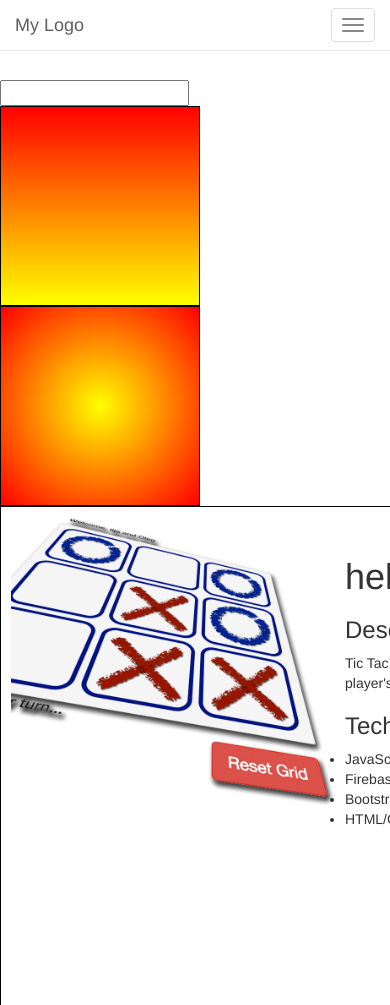
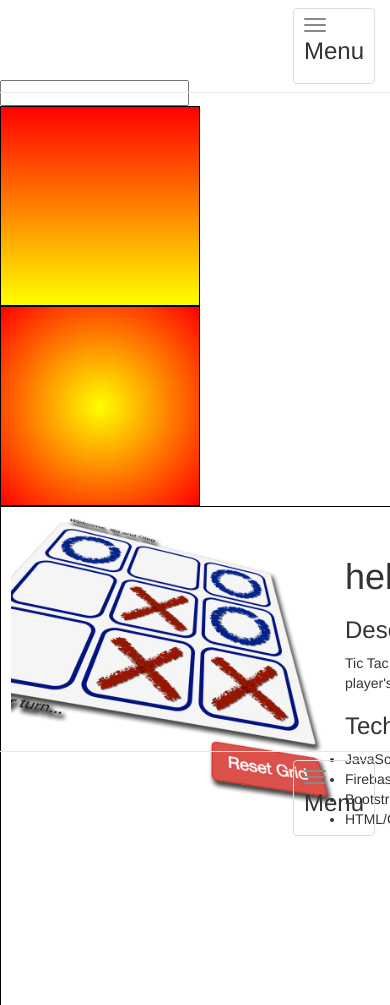
Before and after one commit to IljaGoushcha/js_self_invoking_function, a plain HTML site: page datalist.html in a window 390 px wide. Shown: the top 1005 px of the page. Drawn offline with nearby package versions, Linux system fonts and the light colour scheme.

Commit message:
modifying nav bar

```diff
--- a/datalist.html
+++ b/datalist.html
@@ -15,13 +15,16 @@
       <div class="container">
 
         <div class="navbar-header">
-          <a class="navbar-brand" href="#">My Logo</a>
+
 
           <button type="button" class="navbar-toggle" data-toggle="collapse" data-target=".navbar-collapse">
             <span class="sr-only">Toggle navigation</span>
-            <span class="icon-bar"></span>
-            <span class="icon-bar"></span>
-            <span class="icon-bar"></span>
+            <div class="three-bars">
+              <span class="icon-bar"></span>
+              <span class="icon-bar"></span>
+              <span class="icon-bar"></span>
+            </div>
+            <h3>Menu</h3>
           </button>
         </div>
 
@@ -61,6 +64,26 @@
       </ul>
     </div>
 
+    <div class="navbar transparent navbar-default navbar-fixed-bottom">
+      <div class="container">
+
+        <div class="navbar-header">
+
+
+          <button type="button" class="navbar-toggle" data-toggle="collapse" data-target=".navbar-collapse">
+            <span class="sr-only">Toggle navigation</span>
+            <div class="three-bars">
+              <span class="icon-bar"></span>
+              <span class="icon-bar"></span>
+              <span class="icon-bar"></span>
+            </div>
+            <h3>Menu</h3>
+          </button>
+        </div>
+
+      </div>
+    </div>
+
     <script src="https://ajax.googleapis.com/ajax/libs/jquery/1.11.0/jquery.min.js"></script>
     <script src="dist/js/bootstrap.min.js"></script>
   </body>
--- a/styles02.css
+++ b/styles02.css
@@ -1,5 +1,9 @@
 .navbar.transparent.navbar-default {
-   background: rgba(0,0,0,0.005);
+   background: rgba(0,0,0,0);
+}
+div.three-bars {
+  display: block;
+  float: left;
 }
 #gradient {
   border: 1px solid black;
```
